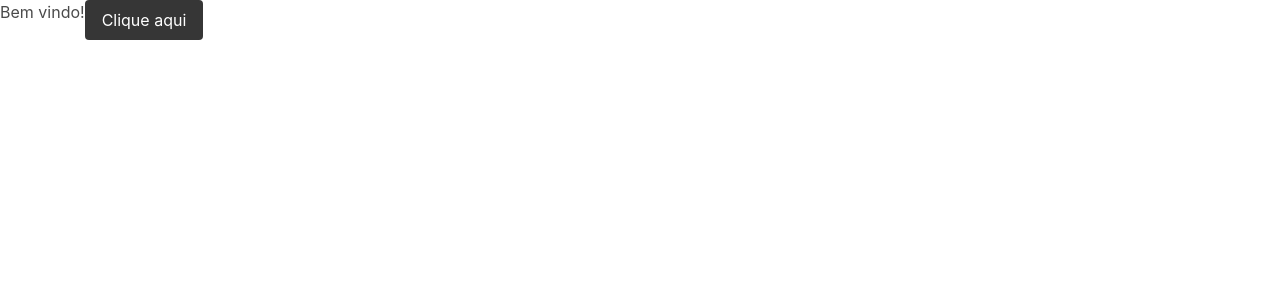
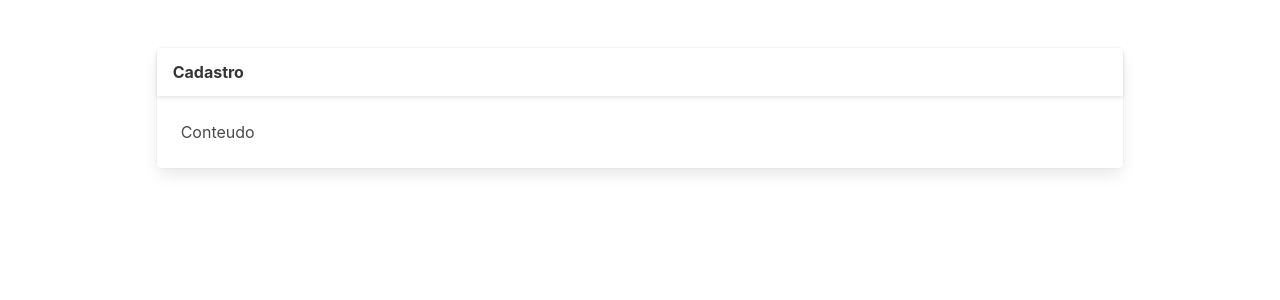
Before and after one commit to lucas-benine/sales-system, a Next.js app in the folder frontend-vendas/: page / in a window 1280 px wide. Shown: the top 300 px of the page. Built offline with nearby package versions, Linux system fonts and the light colour scheme.

Commit message:
Creating a template

```diff
--- /dev/null
+++ b/frontend-vendas/src/components/index.ts
@@ -0,0 +1 @@
+export { Layout } from './layout'
--- /dev/null
+++ b/frontend-vendas/src/components/layout/index.tsx
@@ -0,0 +1,26 @@
+export const Layout: React.FC = () => {
+  return (
+    <div className="app">
+      <section className="main-content columns is-fullheight">
+        {/* o menu ficará aqui */}
+
+        <div className="container column is-10">
+            <div className="section">
+                <div className="card">
+                    <div className="card-header">
+                        <p className="card-header-title">
+                            Cadastro
+                        </p>
+                    </div>
+                    <div className="card-content">
+                        <div className="content">
+                            Conteudo
+                        </div>
+                    </div>
+                </div>
+            </div>
+        </div>
+      </section>
+    </div>
+  );
+};
--- a/frontend-vendas/src/pages/index.tsx
+++ b/frontend-vendas/src/pages/index.tsx
@@ -1,6 +1,7 @@
 import type { NextPage } from 'next'
 import Head from 'next/head'
 import 'bulma/css/bulma.css'
+import { Layout } from 'components'
 
 const Home: NextPage = () => {
   return (
@@ -10,8 +11,7 @@
         <link rel="icon" href="/favicon.ico" />
       </Head>
       <div>
-        Bem vindo!
-        <button className="button is-dark">Clique aqui</button>
+        <Layout/>
       </div>
     </div>
   )
--- a/frontend-vendas/tsconfig.json
+++ b/frontend-vendas/tsconfig.json
@@ -1,5 +1,6 @@
 {
   "compilerOptions": {
+    "baseUrl": "src",
     "target": "es5",
     "lib": ["dom", "dom.iterable", "esnext"],
     "allowJs": true,
```
